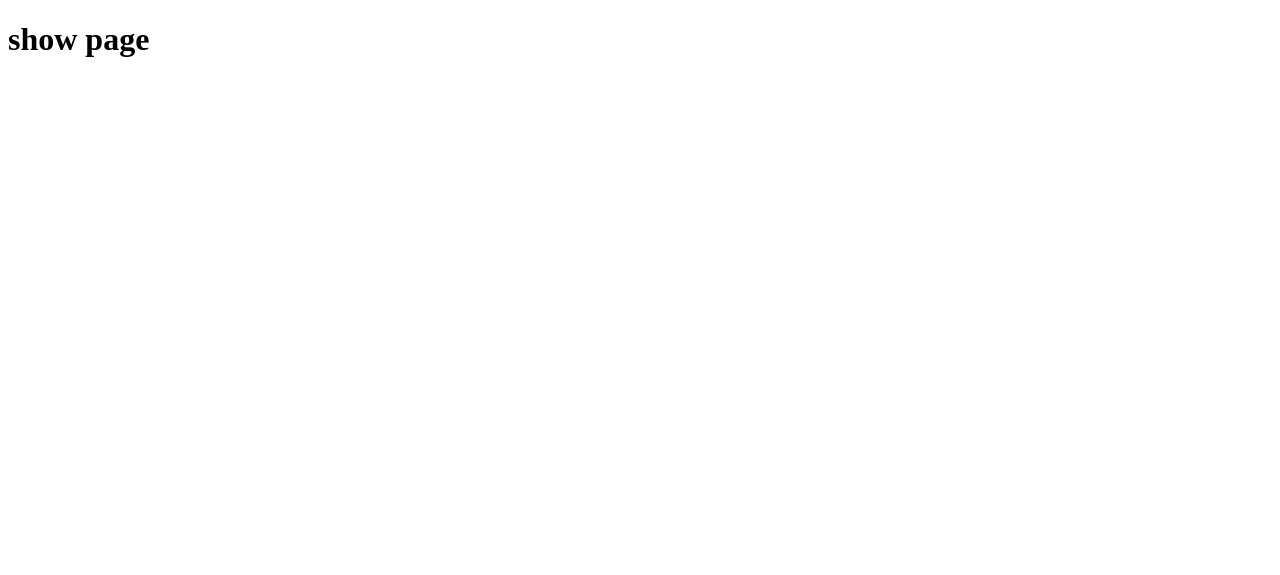
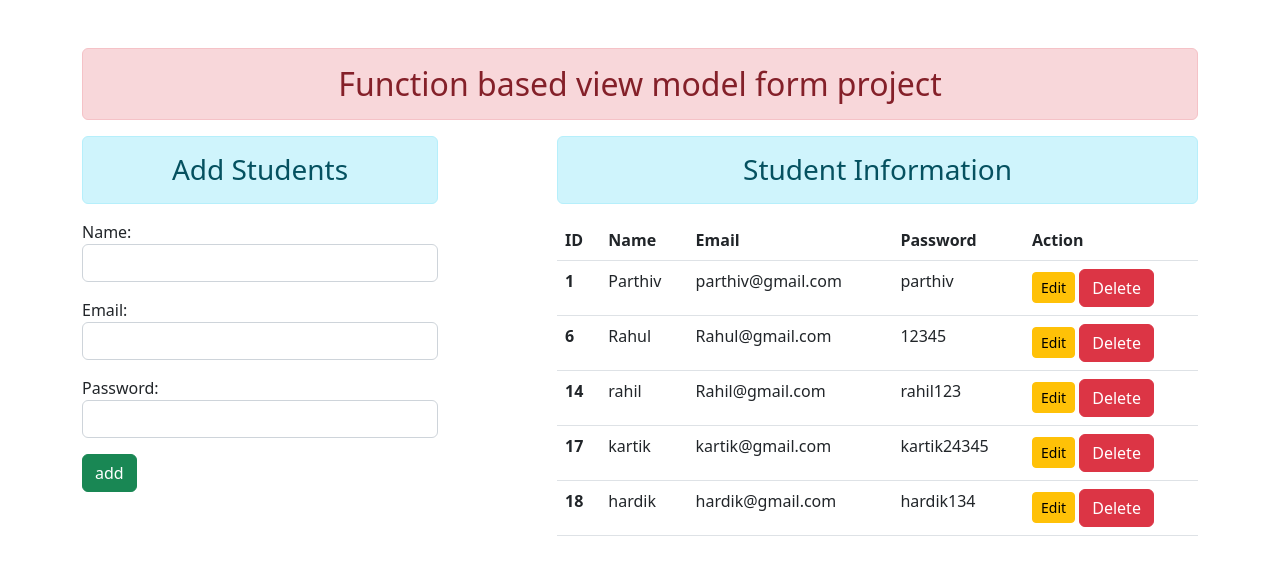
Before and after one commit to ParthivDhameliya/django_curd, a Django app: page /enroll/ in a window 1280 px wide. Before the commit the part shown is almost empty. Shown: the top 575 px of the page. Run offline with Django 4.2, Linux system fonts and the light colour scheme; data comes from the database, SQL or seed files in the repository; both versions use the stored data as it was after the commit; some libraries are stand-ins or nearby versions.

Commit message:
project complete

```diff
--- /dev/null
+++ b/django_curd/enroll/form.py
@@ -0,0 +1,14 @@
+from django.core import validators
+from django import forms
+from .models import User
+
+
+class StudentRegistration(forms.ModelForm):
+    class Meta:
+        model = User
+        fields = ['name', 'email', 'password']
+        widgets = {
+            'name': forms.TextInput(attrs={'class':'form-control'}),
+            'email': forms.EmailInput(attrs={'class':'form-control'}),
+            'password': forms.PasswordInput(render_value=True, attrs={'class':'form-control'}),
+        }
--- a/django_curd/enroll/models.py
+++ b/django_curd/enroll/models.py
@@ -4,6 +4,6 @@ from django.db import models
 
 
 class User(models.Model):
-    name = models.CharField(max_length=25)
+    name = models.CharField(max_length=30)
     email = models.CharField(max_length=40)
     password = models.CharField(max_length=20)
--- a/django_curd/enroll/templates/enroll/base.html
+++ b/django_curd/enroll/templates/enroll/base.html
@@ -1,16 +1,16 @@
+<!DOCTYPE html>
 {% load static %}
-<!DOCTYPE html>
 <html lang="en">
 <head>
     <meta charset="UTF-8">
     <meta http-equiv="X-UA-Compatible" content="IE=edge">
     <meta name="viewport" content="width=device-width, initial-scale=1.0">
     <title>CRUD</title>
-    <link rel="stylesheet" src="{% static 'enroll/css/bootstrap.css' %}">
-
+    <link rel="stylesheet" href="{% static 'enroll/css/bootstrap.css' %}" />
 </head>
 <body>
     <div class="container mt-5">
+        <h2 class="text-center alert alert-danger">Function based view model form project</h2>
         {% block content %} {% endblock content %}
     </div>
     <script src="{% static 'enroll/js/bootstrap.js' %}"></script>
--- a/django_curd/enroll/templates/enroll/show_add.html
+++ b/django_curd/enroll/templates/enroll/show_add.html
@@ -1,4 +1,49 @@
 {% extends 'enroll/base.html' %}
 {% block content %}
-<h1>show page</h1>
+<div class="row">
+    <div class="col-sm-4">
+        <h3 class="text-center alert alert-info">Add Students</h3>
+        <form method="POST" action="">
+            {% csrf_token %}
+            {{form.as_p}}
+            <input type="submit" class="btn btn-success" value="add">
+        </form>
+    </div>
+
+    <div class="col-sm-7 offset-1">
+        <h3 class="text-center alert alert-info">Student Information</h3>
+        {% if stu %}
+            <table class="table table-hover">
+                <thead>
+                <tr>
+                    <th scope="col">ID</th>
+                    <th scope="col">Name</th>
+                    <th scope="col">Email</th>
+                    <th scope="col">Password</th>
+                    <th scope="col">Action</th>
+                </tr>
+                </thead>
+                <tbody>
+                {% for st in stu %}
+                <tr>
+                    <th scope="row">{{st.id}}</th>
+                    <td>{{st.name}}</td>
+                    <td>{{st.email}}</td>
+                    <td>{{st.password}}</td>
+                    <td>
+                        <a href="{% url 'updatedata' st.id %}" class="btn btn-warning btn-sm">Edit</a>
+                        <form action="{% url 'deletedata' st.id %}" method="POST" class="d-inline">
+                            {% csrf_token %}
+                            <input type="submit" class="btn btn-danger" value="Delete">
+                        </form>
+                    </td>
+                </tr>
+                {% endfor %}
+                </tbody>
+            </table>
+        {% else %}
+        <h1 class="text-center alert alert-warning">No Record Found</h1>
+        {% endif %}
+    </div>
+</div>
 {% endblock content %}
--- a/django_curd/enroll/urls.py
+++ b/django_curd/enroll/urls.py
@@ -5,5 +5,6 @@ from . import views
 urlpatterns = [
     path('admin/', admin.site.urls),
     path('', views.show_add, name='show_add'),
-    path('update', views.update, name='update'),
+    path('delete/<int:id>/', views.delete_data, name='deletedata'),
+    path('<int:id>/', views.update_data, name='updatedata'),
 ]
--- a/django_curd/enroll/views.py
+++ b/django_curd/enroll/views.py
@@ -1,9 +1,37 @@
-from django.shortcuts import render
+from django.shortcuts import render, HttpResponseRedirect
+from .form import StudentRegistration
+from .models import User
 
 # Create your views here.
 
 def show_add(request):
-    return render(request, "enroll/show_add.html")
+    if request.method == 'POST':
+        fm = StudentRegistration(request.POST)
+        if fm.is_valid():
+            nm = fm.cleaned_data['name']
+            em = fm.cleaned_data['email']
+            pw = fm.cleaned_data['password']
+            reg = User(name=nm, email=em, password=pw)
+            reg.save()
+            fm = StudentRegistration()
+    else:
+        fm = StudentRegistration()
+    stud = User.objects.all()
+    return render(request, "enroll/show_add.html", {'form':fm, 'stu':stud})
 
-def update(request):
-    return render(request, "enroll/update.html")
+def delete_data(request, id):
+    if request.method == 'POST':
+        pi = User.objects.get(pk=id)
+        pi.delete()
+        return HttpResponseRedirect('/enroll')
+
+def update_data(request, id):
+    if request.method == 'POST':
+        pi = User.objects.get(pk=id)
+        fm = StudentRegistration(request.POST, instance=pi)
+        if fm.is_valid():
+            fm.save()
+    else:
+        pi = User.objects.get(pk=id)
+        fm = StudentRegistration(instance=pi)
+    return render(request, "enroll/update.html", {'form':fm})
```
Also changed, not shown: django_curd/enroll/templates/enroll/update.html (+11 -1 lines), django_curd/db.sqlite3, django_curd/enroll/migrations/0002_alter_user_name.py (added).
